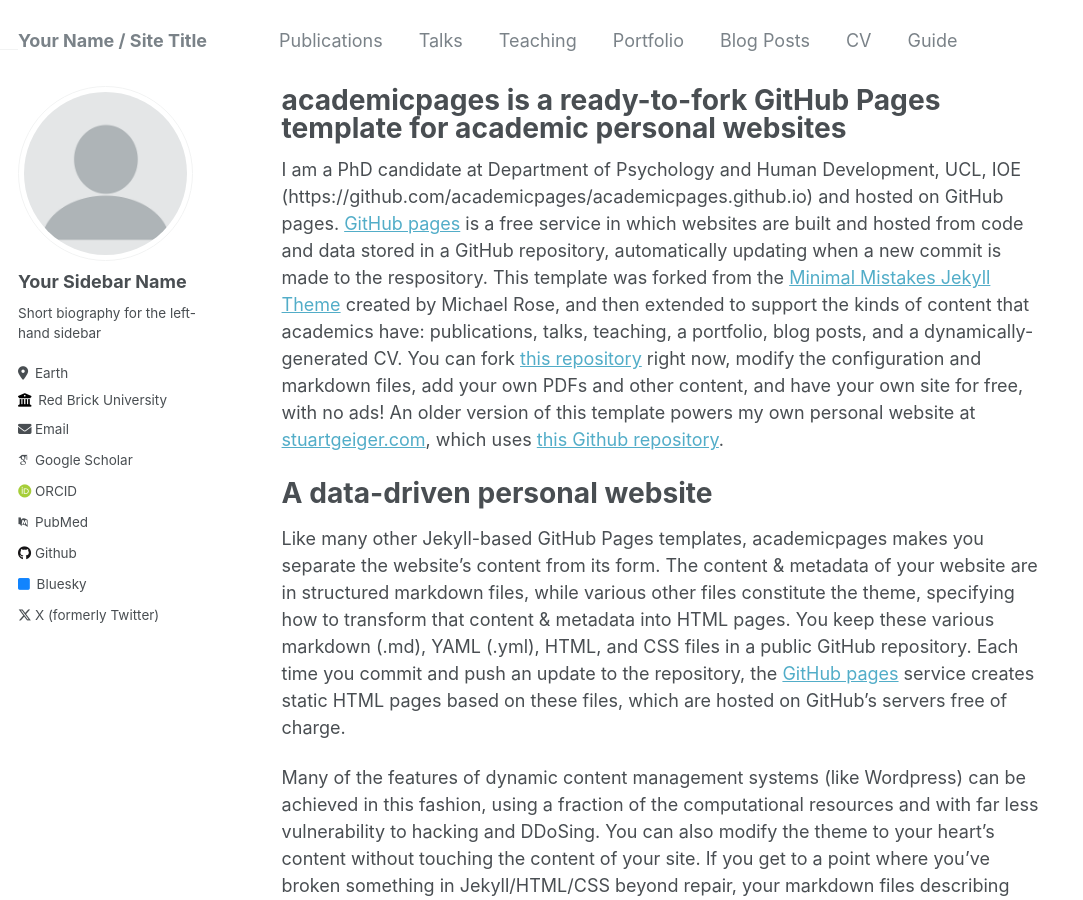
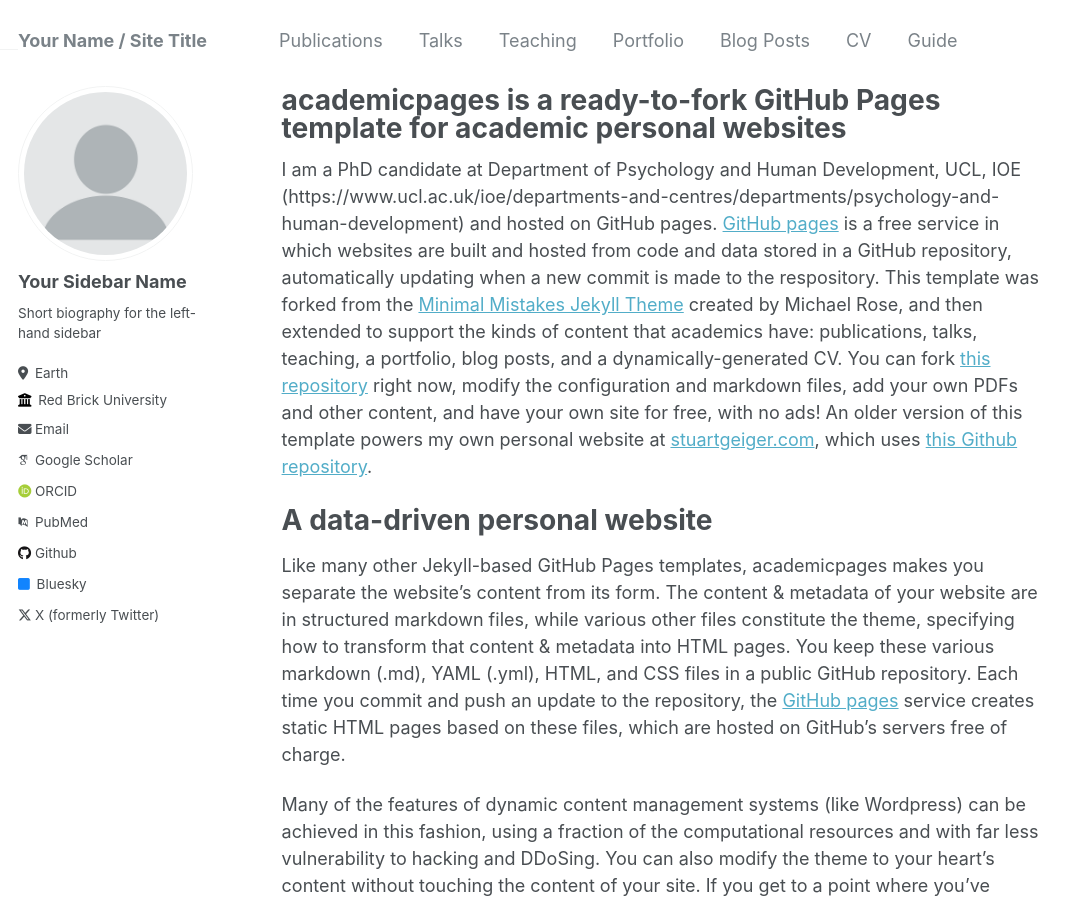
Before and after one commit to TianIEee/Tianyiw.github.io, a Jekyll site: the page built from _pages/about.md, in a window 1280 px wide and 900 px high. Shown: the whole window, without its empty margins (0-1083 px from the left). Built offline with Jekyll 4.4.1, drawn with Linux system fonts in a browser that asks for light colours; some web fonts are replaced; part of the change alters nothing that is shown.

Commit message:
Update about.md

```diff
--- a/_pages/about.md
+++ b/_pages/about.md
@@ -7,7 +7,7 @@ redirect_from:
   - /about.html
 ---
 
-I am a PhD candidate at Department of Psychology and Human Development, UCL, IOE (https://github.com/academicpages/academicpages.github.io) and hosted on GitHub pages. [GitHub pages](https://pages.github.com) is a free service in which websites are built and hosted from code and data stored in a GitHub repository, automatically updating when a new commit is made to the respository. This template was forked from the [Minimal Mistakes Jekyll Theme](https://mmistakes.github.io/minimal-mistakes/) created by Michael Rose, and then extended to support the kinds of content that academics have: publications, talks, teaching, a portfolio, blog posts, and a dynamically-generated CV. You can fork [this repository](https://github.com/academicpages/academicpages.github.io) right now, modify the configuration and markdown files, add your own PDFs and other content, and have your own site for free, with no ads! An older version of this template powers my own personal website at [stuartgeiger.com](http://stuartgeiger.com), which uses [this Github repository](https://github.com/staeiou/staeiou.github.io).
+I am a PhD candidate at Department of Psychology and Human Development, UCL, IOE (https://www.ucl.ac.uk/ioe/departments-and-centres/departments/psychology-and-human-development) and hosted on GitHub pages. [GitHub pages](https://pages.github.com) is a free service in which websites are built and hosted from code and data stored in a GitHub repository, automatically updating when a new commit is made to the respository. This template was forked from the [Minimal Mistakes Jekyll Theme](https://mmistakes.github.io/minimal-mistakes/) created by Michael Rose, and then extended to support the kinds of content that academics have: publications, talks, teaching, a portfolio, blog posts, and a dynamically-generated CV. You can fork [this repository](https://github.com/academicpages/academicpages.github.io) right now, modify the configuration and markdown files, add your own PDFs and other content, and have your own site for free, with no ads! An older version of this template powers my own personal website at [stuartgeiger.com](http://stuartgeiger.com), which uses [this Github repository](https://github.com/staeiou/staeiou.github.io).
 
 A data-driven personal website
 ======
```
